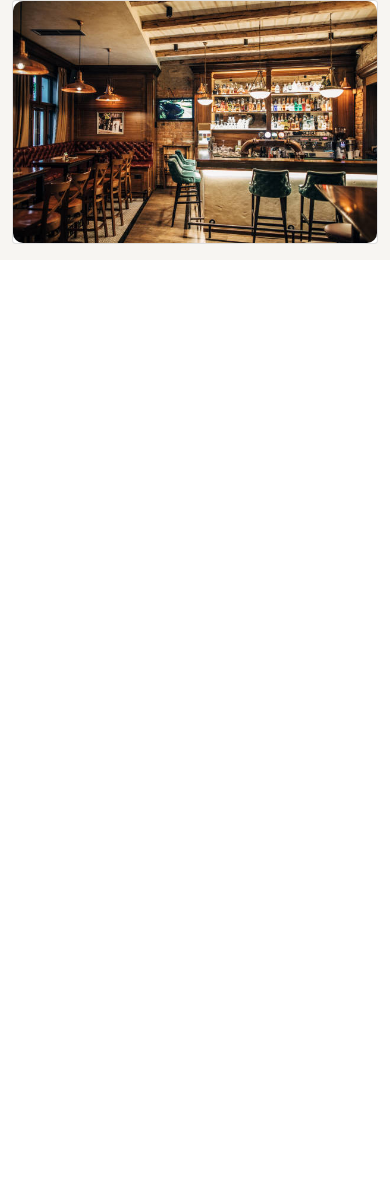
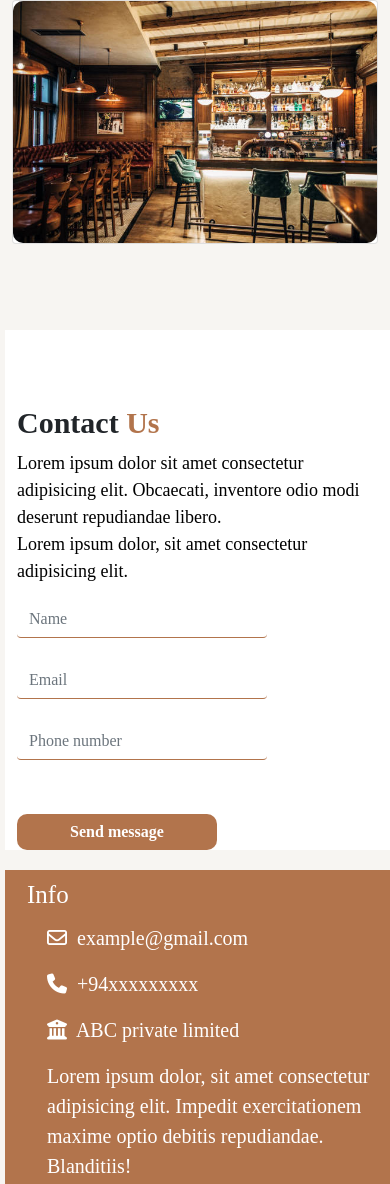
Before and after one commit to Thuvaraki/COFFEE-WEBSITE, a plain HTML site: page index.html in a window 390 px wide. Shown: the part 10816-12000 px from the top of the page. Before the commit the page ends 11076 px from the top, so only its background shows below. Drawn offline with nearby package versions, Linux system fonts and the light colour scheme.

Commit message:
Complete Contact section

```diff
--- a/index.html
+++ b/index.html
@@ -49,9 +49,6 @@
               </li>
               <li class="nav-item">
                 <a class="nav-link" href="#contact">Contact</a>
-              </li>
-              <li class="nav-item">
-                <a class="nav-link" href="#blog">Blogs</a>
               </li>
             </ul>
             <!-- <form class="d-flex">: This is a Bootstrap form that contains a search input and a search button.
@@ -391,6 +388,33 @@
           </div>
         </div>
 
+        <!-- Contact section -->
+        <section id="contact">
+          <div class="con">
+            <div class="row">
+
+              <div class="col-md-7" id="cont">
+                <div class="heading6">Contact<span> Us</span></div>
+                <p>Lorem ipsum dolor sit amet consectetur adipisicing elit. Obcaecati, inventore odio modi deserunt repudiandae libero.
+                <br>Lorem ipsum dolor, sit amet consectetur adipisicing elit.</p>
+                <input type="text" class="form-control" placeholder="Name" aria-label="default input example"><br>
+                <input type="email" class="form-control" placeholder="Email" aria-label="default input example"><br>
+                <input type="number" class="form-control" placeholder="Phone number" aria-label="default input example"><br>
+                <button id="contact-btn">Send message</button>
+              </div>
+
+              <div class="col-md-5" id="col">
+              <h1>Info</h1>
+              <p><i class="far fa-envelope"></i> example@gmail.com</p>
+              <p><i class="fa-solid fa-phone"></i> +94xxxxxxxxx</p>
+              <p><i class="fa-solid fa-building-columns"></i> ABC private limited</p>
+              <p>Lorem ipsum dolor, sit amet consectetur adipisicing elit. Impedit exercitationem maxime optio debitis repudiandae. Blanditiis!</p>
+              </div>
+
+            </div>
+          </div>
+        </section>
+
     </div>
 
     <script src="https://cdn.jsdelivr.net/npm/bootstrap@5.0.2/dist/js/bootstrap.bundle.min.js" integrity="sha384-MrcW6ZMFYlzcLA8Nl+NtUVF0sA7MsXsP1UyJoMp4YLEuNSfAP+JcXn/tWtIaxVXM" crossorigin="anonymous"></script>
--- a/style.css
+++ b/style.css
@@ -297,3 +297,103 @@ border-radius: 10px;
 .card img{
     border-radius: 10px;
 }
+
+/* contact */
+#contact{
+    width: 100%;
+    height: 100vh;
+    padding-top: 70px;
+
+}
+
+#contact .con{
+    width: 100%;
+    height: 80vh;
+    border-radius: 10px;
+    padding-left: 5px;
+    /* background:linear-gradient(90deg,white 80%,#b2744c 20%) ; */
+}
+
+#contact .heading6{
+    font-size: 30px;
+    font-weight: bold;
+    margin-top: 70px;
+    margin-bottom: 5px;
+}
+
+#contact .heading6 span{
+    color: #b2744c;
+}
+
+#contact p{
+    font-size: 18px;
+    color: black;
+}
+
+#contact input{
+    width: 400px;
+    border: none;
+    border-bottom: 1px solid #b2744c;
+}
+
+#contact-btn{
+    width:200px;
+    height: 36px;
+    border: none;
+    background: #b2744c;
+    color: white;
+    font-weight: bold;
+    margin-top: 30px;
+    cursor: pointer;
+    border-radius: 10px;
+}
+
+#contact #col{
+    width:40%;
+    height: 56vh;
+    background: #b2744c;
+    margin-top: 78px;
+}
+
+#contact h1{
+    color:white;
+    font-size: 25px;
+    margin-top: 10px;
+    margin-left: 10px;
+}
+
+#contact #col p{
+    color:white;
+    font-size:20px;
+    margin-top: 13px;
+    margin-left: 30px;
+}
+
+#contact #col i{
+    margin-right: 5px;
+}
+
+@media screen and (max-width: 766px) {
+    #contact #col {
+        width: 100%;
+        margin-top: 20px;
+    }
+
+    #contact .con {
+        height: auto;
+    }
+
+    #contact {
+        height: auto;
+    }
+
+    #cont{
+        background-color: white;
+    }
+}
+
+@media screen and (max-width:400px){
+    #contact input{
+        width: 250px;
+    }
+}
```
